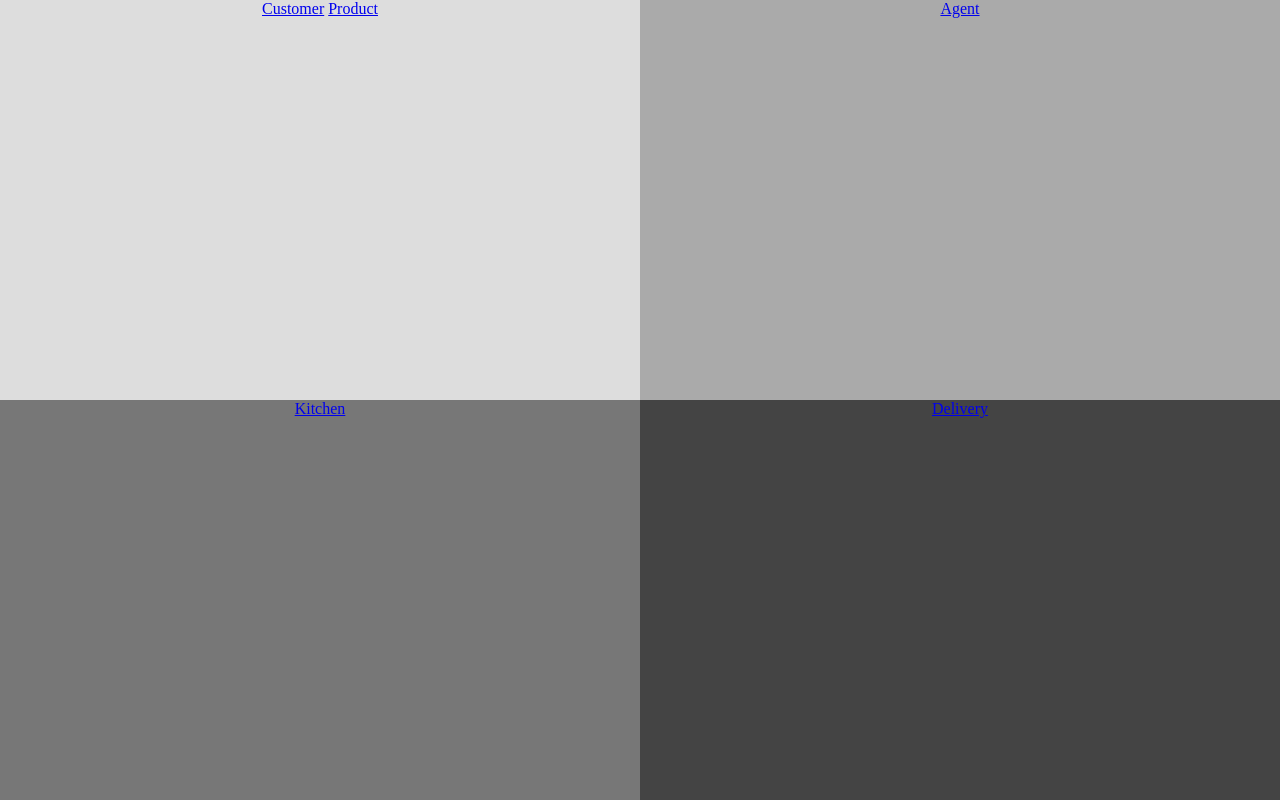
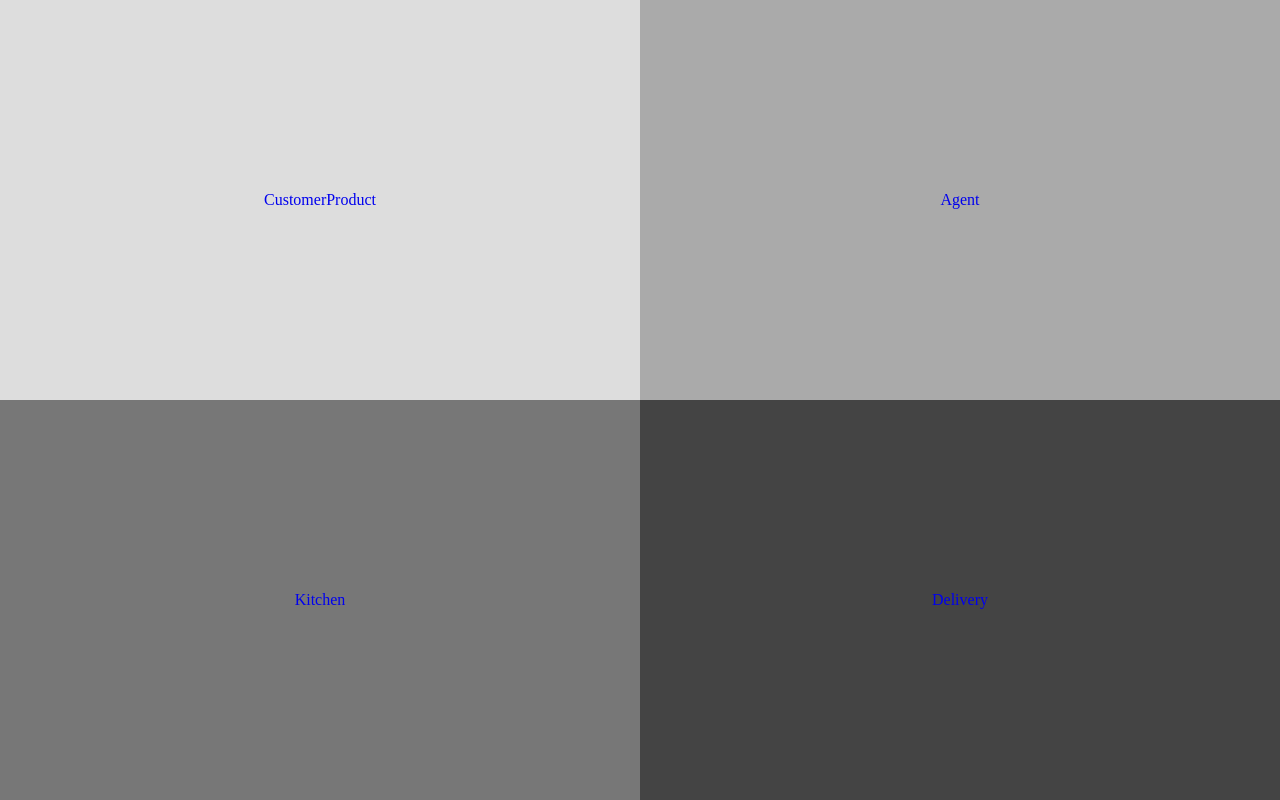
Before and after one commit to SAP-archive/smb-eats-backend, a website: page views/index.html in a window 1280 px wide. Drawn offline with Linux system fonts and the light colour scheme.

Commit message:
centrilize div contents

```diff
--- a/public/css/index.css
+++ b/public/css/index.css
@@ -3,13 +3,20 @@ body {
     height: 100%;
     padding: 0;
     margin: 0;
+
+}
+
+a {
+    text-decoration: none;
 }
 
 div {
     width: 50%;
     height: 50%;
     float: left;
-    text-align: center;
+    display: flex;
+    justify-content: center;
+    align-items: center;
 }
 
 #div1 {
```
